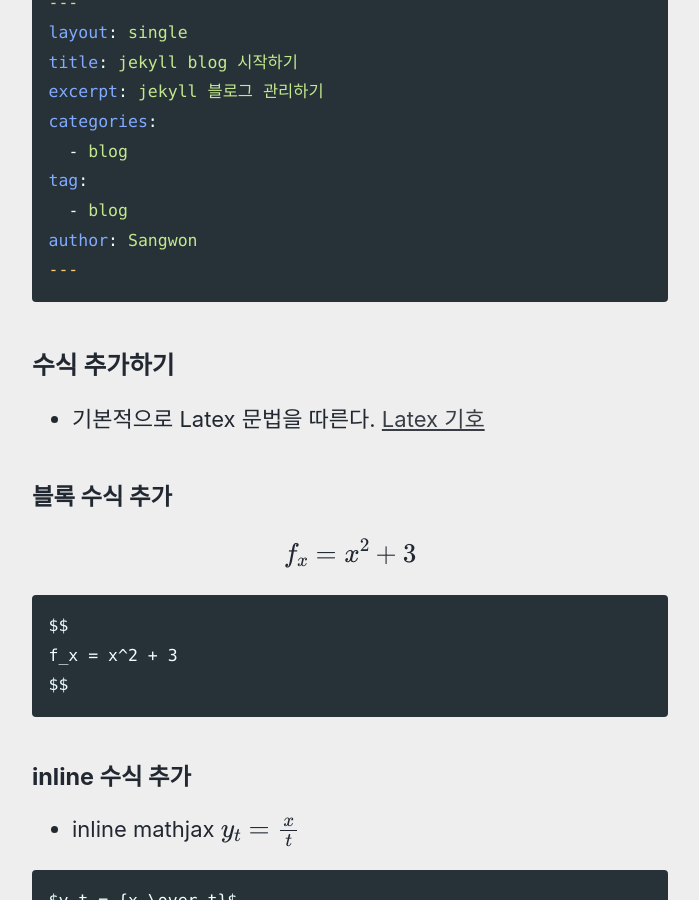
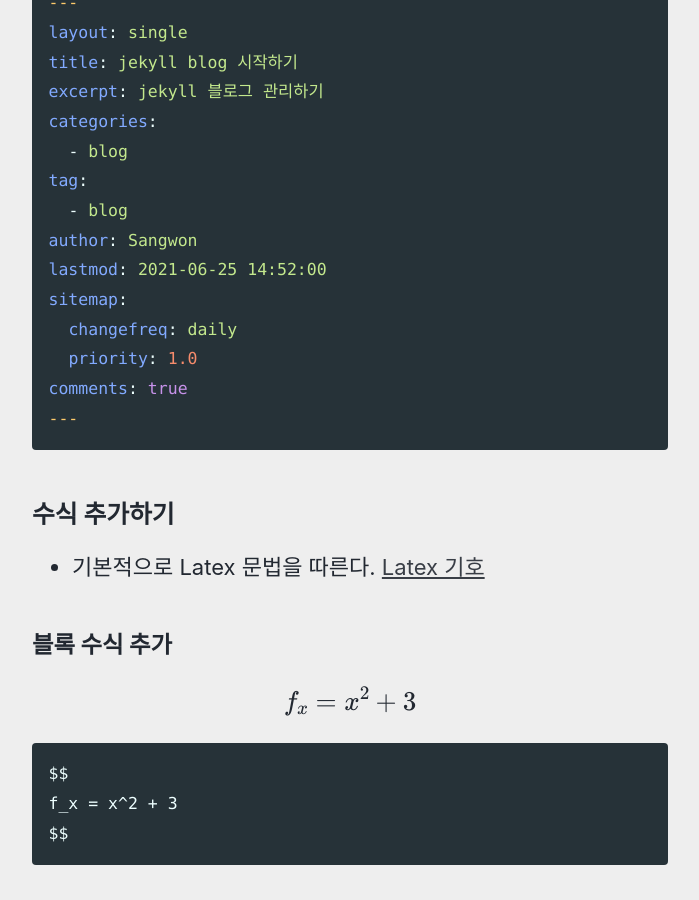
Before and after one commit to TAVEResearch/TAVEResearch.github.io, a Jekyll site: the page built from _posts/2021-06-18-quickstart.md, in a window 1280 px wide and 900 px high, scrolled down 1162 px. Shown: the whole window, without its empty margins (290-989 px from the left). Built offline with Jekyll 4.4.1, drawn with Linux system fonts in a browser that asks for light colours; cached includes are drawn as plain includes; formulas are drawn with MathJax 3.

````diff
--- a/_config.yml
+++ b/_config.yml
@@ -30,9 +30,9 @@ masthead_title: # overrides the website title displayed in the masthead, use " "
 # breadcrumbs            : false # true, false (default)
 words_per_minute: 200
 comments:
-  provider: # false (default), "disqus", "discourse", "facebook", "staticman", "staticman_v2", "utterances", "custom"
+  provider: "disqus"
   disqus:
-    shortname: # https://help.disqus.com/customer/portal/articles/466208-what-s-a-shortname-
+    shortname: "taveresearch-github-io"
   discourse:
     server: # https://meta.discourse.org/t/embedding-discourse-comments-via-javascript/31963 , e.g.: meta.discourse.org
   facebook:
@@ -267,7 +267,7 @@ defaults:
       layout: single
       author_profile: true
       read_time: true
-      comments: # true
+      comments: true
       share: true
       related: true
       show_date: true
--- a/_posts/2021-06-18-quickstart.md
+++ b/_posts/2021-06-18-quickstart.md
@@ -11,6 +11,7 @@ lastmod: 2021-06-25 14:52:00
 sitemap:
   changefreq: daily
   priority: 1.0
+comments: true
 ---
 
 ### Ruby설치
@@ -55,6 +56,11 @@ categories:
 tag:
   - blog
 author: Sangwon
+lastmod: 2021-06-25 14:52:00
+sitemap:
+  changefreq: daily
+  priority: 1.0
+comments: true
 ---
 ```
 
````
